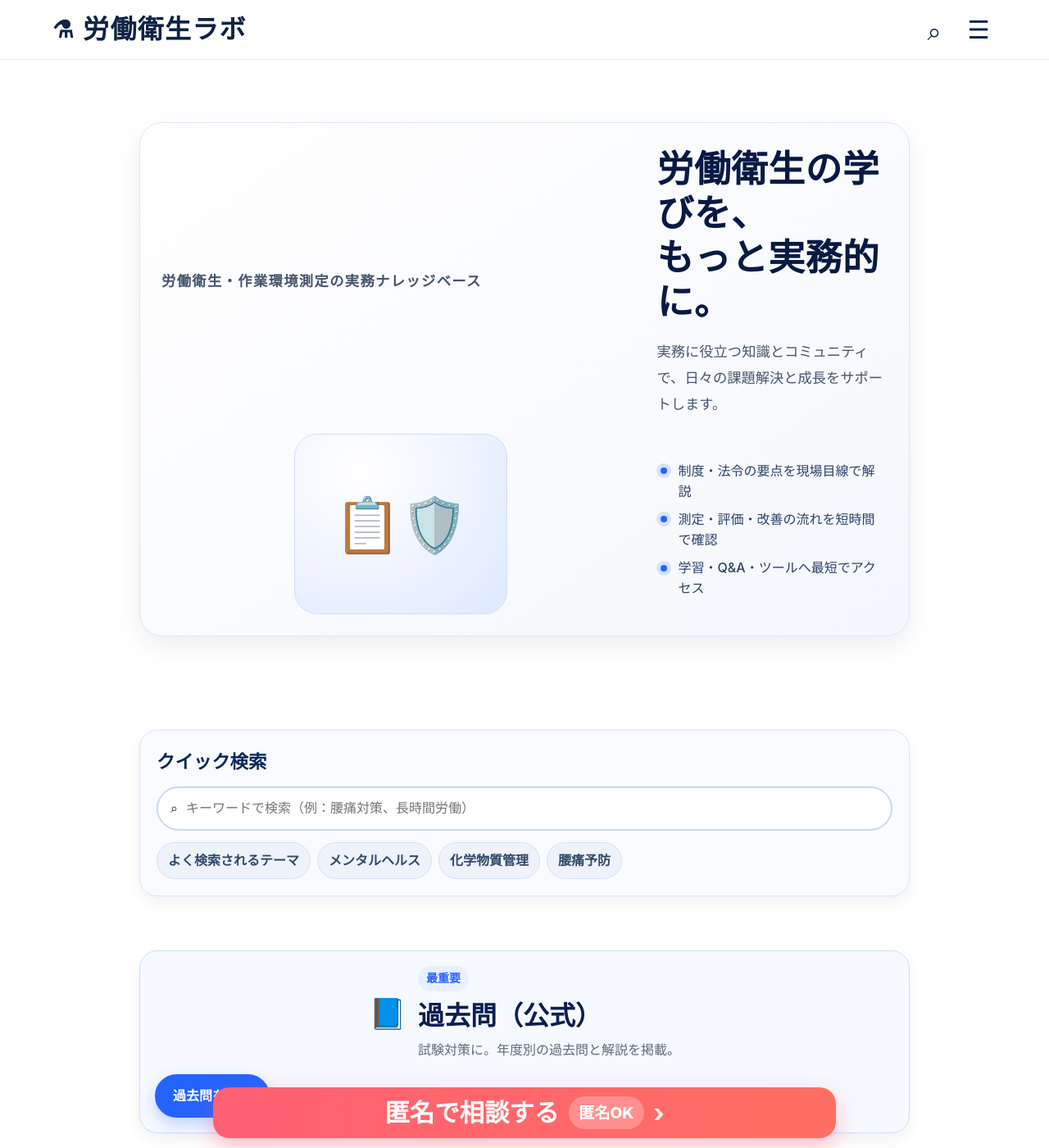
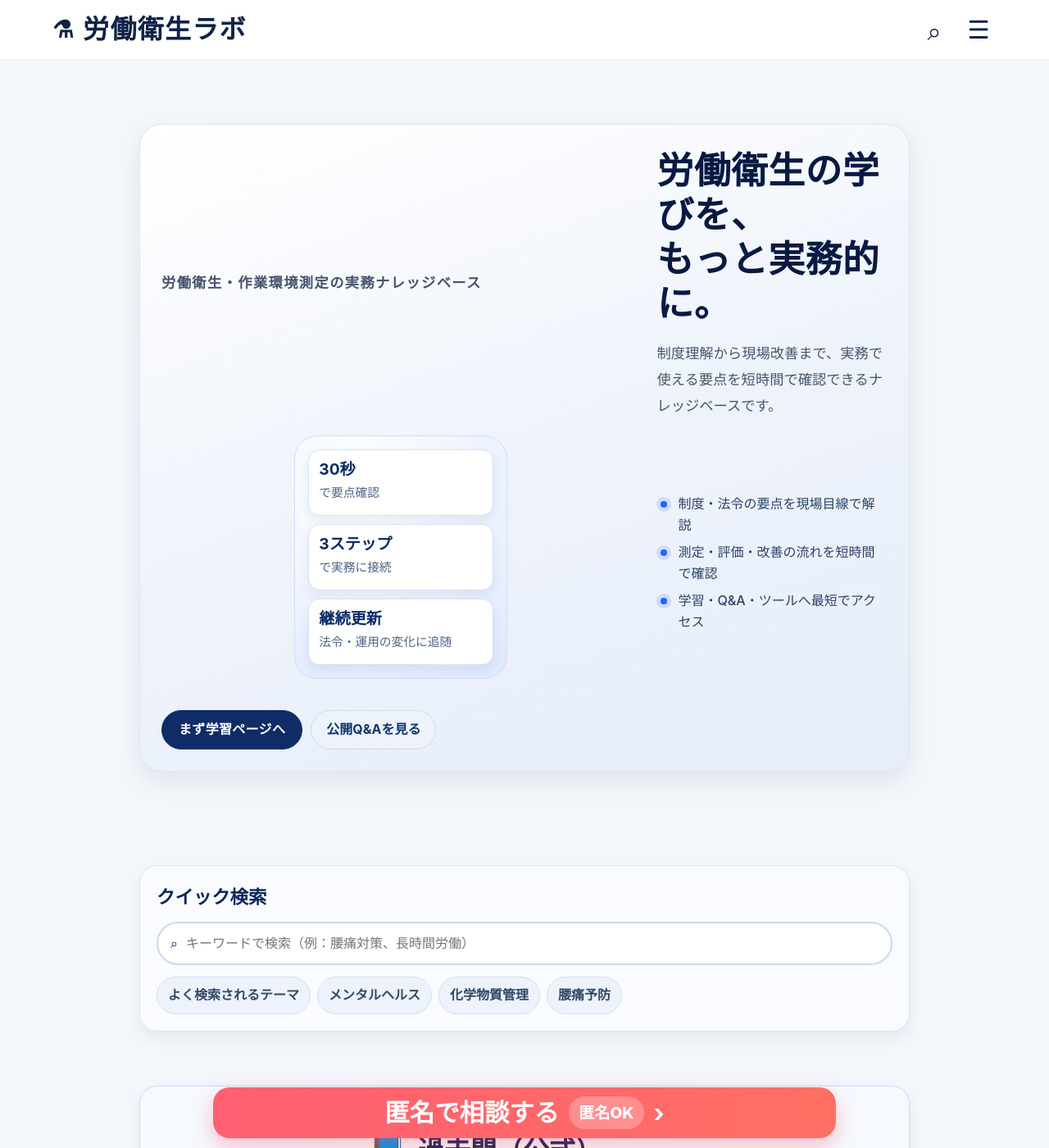
Before and after one commit to rodoeisei-lab/rodoeisei-lab, a Jekyll site: the page built from index.md, in a window 1280 px wide and 1400 px high. Shown: the whole window at 82% size. Built offline with Jekyll 4.4.1, drawn with Linux system fonts in a browser that asks for light colours; some of the changed text lies outside the part shown.

Commit message:
Improve homepage first-view clarity and mobile readability

```diff
--- a/_data/home.yml
+++ b/_data/home.yml
@@ -1,6 +1,6 @@
 hero:
   title: "労働衛生の学びを、\nもっと実務的に。"
-  description: "実務に役立つ知識とコミュニティで、日々の課題解決と成長をサポートします。"
+  description: "制度理解から現場改善まで、実務で使える要点を短時間で確認できるナレッジベースです。"
 quick_search:
   placeholder: "キーワードで検索（例：腰痛対策、長時間労働）"
   chips:
--- a/_layouts/home.html
+++ b/_layouts/home.html
@@ -11,13 +11,21 @@ layout: base
         <p>{{ home.hero.description }}</p>
       </div>
       <div class="hero-illustration" aria-hidden="true">
-        <div class="hero-blob">📋🛡️</div>
+        <div class="hero-blob">
+          <p class="hero-stat"><strong>30秒</strong><span>で要点確認</span></p>
+          <p class="hero-stat"><strong>3ステップ</strong><span>で実務に接続</span></p>
+          <p class="hero-stat"><strong>継続更新</strong><span>法令・運用の変化に追随</span></p>
+        </div>
       </div>
           <ul class="hero-points" aria-label="サイトの特徴">
         <li>制度・法令の要点を現場目線で解説</li>
         <li>測定・評価・改善の流れを短時間で確認</li>
         <li>学習・Q&A・ツールへ最短でアクセス</li>
       </ul>
+      <div class="hero-actions">
+        <a class="hero-primary-btn" href="{{ '/learn/' | relative_url }}">まず学習ページへ</a>
+        <a class="hero-secondary-link" href="{{ '/qa/' | relative_url }}">公開Q&Aを見る</a>
+      </div>
     </section>
 
     <section class="quick-search-card">
@@ -60,6 +68,11 @@ layout: base
       </div>
     </section>
 
+    <section class="home-section-heading">
+      <h2>目的別の入口</h2>
+      <p>迷わず辿れるように、相談・学習・実務ツールを整理しています。</p>
+    </section>
+
     <section class="feature-grid">
       {% for card in home.main_cards %}
         <a class="feature-card" href="{{ card.url | relative_url }}">
--- a/assets/css/components.css
+++ b/assets/css/components.css
@@ -1,4 +1,4 @@
-body { background: #fff; color: #0f2345; }
+body { background: #f3f6fb; color: #0f2345; }
 .container.narrow { max-width: 940px; }
 .site-header { background: #fff; border-bottom: 1px solid #e8edf5; }
 .header-shell { display: flex; justify-content: space-between; align-items: center; min-height: 72px; }
@@ -7,14 +7,14 @@ body { background: #fff; color: #0f2345; }
 .icon-btn, .menu-btn { border: 0; background: transparent; font-size: 1.9rem; color: #0f2345; min-width: 44px; min-height: 44px; }
 
 
-.home-main { padding: 28px 0 110px; }
+.home-main { padding: 30px 0 120px; }
 .home-stack { display: grid; gap: 18px; }
 .home-hero {
   display: grid;
   grid-template-columns: 1.35fr .65fr;
   gap: 20px;
   align-items: center;
-  background: linear-gradient(145deg, #ffffff 0%, #f4f7fc 100%);
+  background: linear-gradient(160deg, #ffffff 0%, #eef3fb 52%, #e7eef9 100%);
   border: 1px solid #dbe5f3;
   border-radius: 28px;
   padding: 26px;
@@ -118,3 +118,20 @@ body { background: #fff; color: #0f2345; }
   .feature-card p { font-size: .92rem; }
   .chips a { padding: 8px 11px; font-size: .9rem; }
 }
+
+
+.hero-actions { margin-top: 18px; display: flex; gap: 10px; flex-wrap: wrap; }
+.hero-primary-btn { display: inline-flex; align-items: center; justify-content: center; background: #0f2c67; color: #fff; border: 1px solid #0f2c67; text-decoration: none; border-radius: 999px; min-height: 46px; padding: 10px 20px; font-weight: 700; letter-spacing: .02em; }
+.hero-secondary-link { display: inline-flex; align-items: center; justify-content: center; background: #eef3fb; color: #113571; border: 1px solid #cfdbef; text-decoration: none; border-radius: 999px; min-height: 46px; padding: 10px 18px; font-weight: 700; }
+.hero-blob { grid-auto-rows: 1fr; gap: 10px; align-content: center; }
+.hero-stat { margin: 0; padding: 12px; width: 100%; max-width: 260px; border-radius: 14px; background: #ffffff; border: 1px solid #d6e2f5; box-shadow: 0 6px 14px rgba(15, 35, 69, .08); text-align: left; }
+.hero-stat strong { display: block; color: #0a2b67; font-size: 1.2rem; line-height: 1.2; }
+.hero-stat span { color: #4f6284; font-size: .92rem; }
+.home-section-heading { padding: 6px 2px 0; }
+.home-section-heading h2 { margin: 0; color: #0a2b67; font-size: 1.55rem; }
+.home-section-heading p { margin: 8px 0 0; color: #4b5f80; }
+.feature-card { background: #ffffff; }
+.feature-card h3 { color: #0d2a61; }
+.feature-card p { color: #4e6180; }
+.notice-card { background: #fff; }
+@media (max-width: 760px) { .hero-actions { display: grid; grid-template-columns: 1fr; } .hero-primary-btn, .hero-secondary-link { width: 100%; } .home-section-heading h2 { font-size: 1.38rem; } }
```
